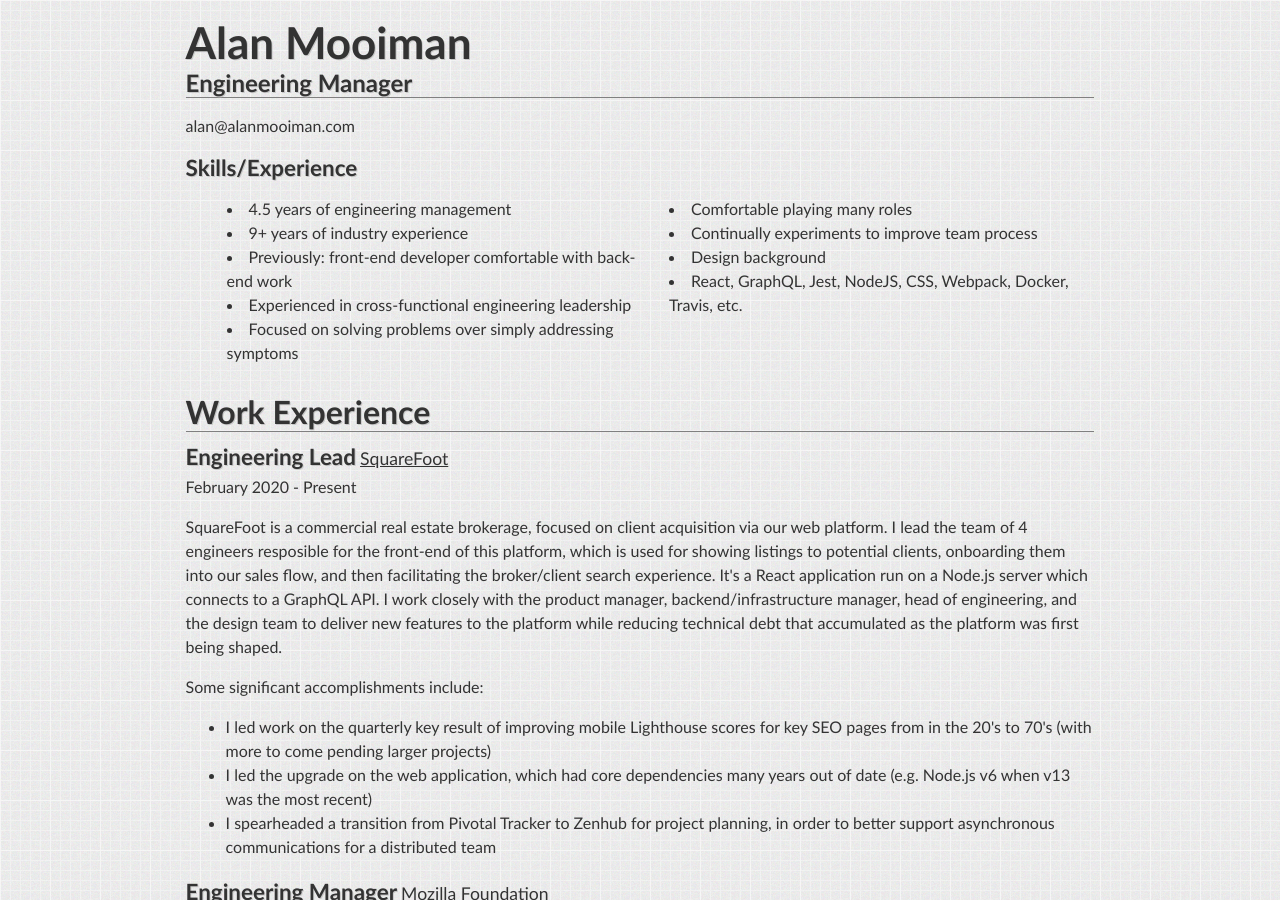
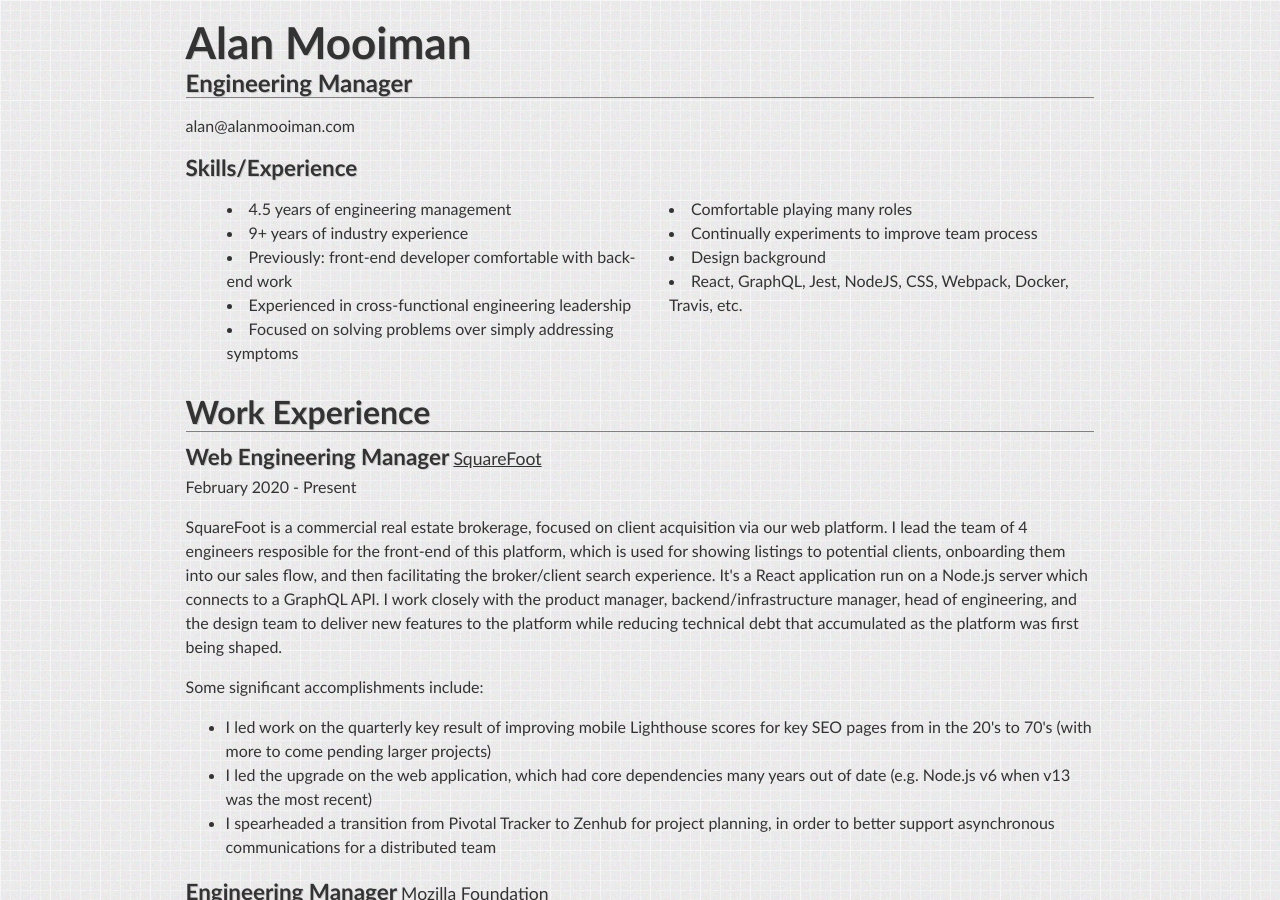
Before and after one commit to alanmoo/alanmooiman-dot-com, a Jekyll site: the page resume/index.html, which Jekyll copies as it is, in a window 1280 px wide and 900 px high. Built offline with Jekyll 4.4.1, drawn with Linux system fonts in a browser that asks for light colours.

Commit message:
Update title

```diff
--- a/resume/index.html
+++ b/resume/index.html
@@ -69,7 +69,7 @@
 			<section>
 			<h2>Work Experience</h2>
 			<div class="resume_item">
-				<h3 class="job_title">Engineering Lead</h3>
+				<h3 class="job_title">Web Engineering Manager</h3>
 				<div class="organization"><a href="https://squarefoot.com">SquareFoot</a></div>
 				<div class="organization_dates">February 2020 - Present</div>
 				<p>
```
